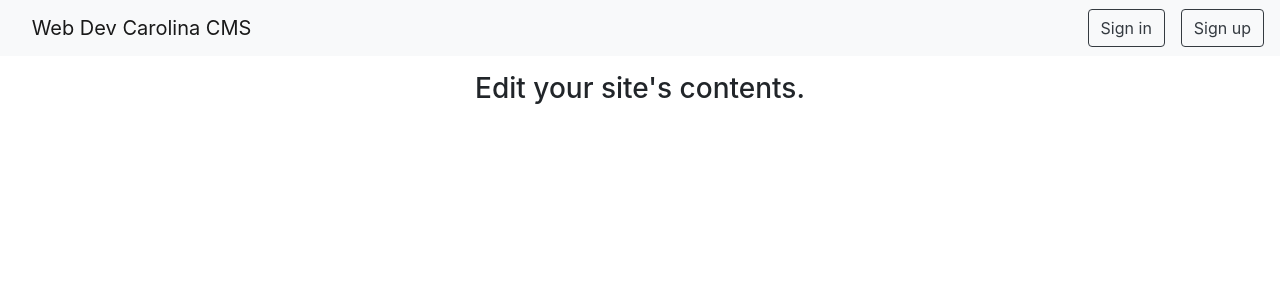
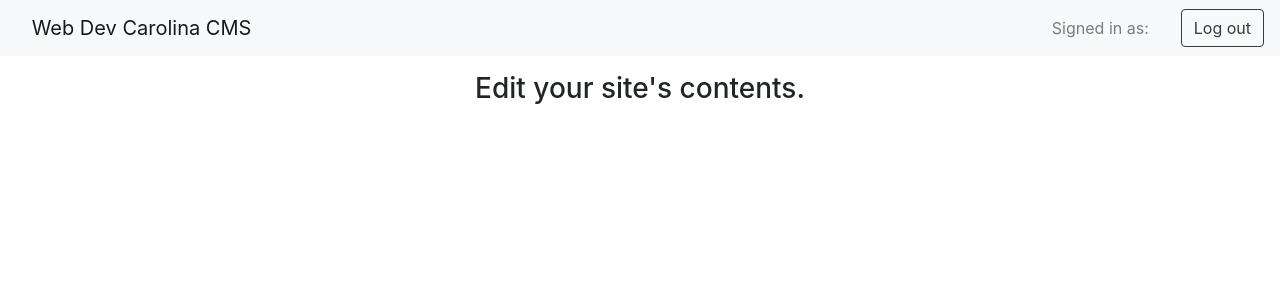
Before and after one commit to web-dev-carolina/headless-cms, a React (Create React App) app in the folder cms-app/: page /home in a window 1280 px wide. Shown: the top 300 px of the page. Built offline with nearby package versions, Linux system fonts and the light colour scheme; no server answers.

Commit message:
full flow should be working

```diff
--- a/cms-app/src/App.js
+++ b/cms-app/src/App.js
@@ -7,18 +7,17 @@ import 'bootstrap/dist/css/bootstrap.min.css';
 import Axios from 'axios';
 
 function App() {
-  const [userData, setUserData] = useState({ token: undefined, user: undefined });
+  const [userData, setUserData] = useState({ token: undefined, userInfo: { user: undefined, proj: [undefined] } });
   const history = useHistory();
 
-  useEffect( () => {
+  useEffect(() => {
     const checkLoggedIn = async () => {
       let token = localStorage.getItem("auth-token");
       if (token == null) {
         localStorage.setItem("auth-token", "");
         token = "";
       }
-      const tokenRes = await Axios.post("http://localhost:9000/users/tokenIsValid",
-        null, {
+      const tokenRes = await Axios.post("http://localhost:9000/users/tokenIsValid", null, {
         headers: { "auth-token": token }
       });
       if (tokenRes.data.valid) {
@@ -31,17 +30,19 @@ function App() {
             activeProject: ""
           },
         });
+        history.push('/projectselect');
         console.log('already logged in');
+      } else {
+        history.push('/signin');
       }
-      history.push('/signin');
-
     }
     checkLoggedIn();
   }, []);
 
   return (
     <UserContext.Provider value={{ userData, setUserData }} >
-      <NavbarContainer />
+      <NavbarContainer>
+      </NavbarContainer>
     </UserContext.Provider>
   );
 }
--- a/cms-app/src/components/NavbarContainer.jsx
+++ b/cms-app/src/components/NavbarContainer.jsx
@@ -33,7 +33,7 @@ const NavbarContainer = () => {
           {userData.userInfo ? (
             <>
             <Navbar.Text className="pr-3">Signed in as: <a>{userData.userInfo.user}</a></Navbar.Text>
-            <Button as={HLink} to="signin" variant="outline-dark" className="ml-3">Log out</Button>
+            <Button as={HLink} onClick={logout} to="signin" variant="outline-dark" className="ml-3">Log out</Button>
             </>
           ) : (
             <>
@@ -41,7 +41,6 @@ const NavbarContainer = () => {
             <Button as={HLink} to="/signup" variant="outline-dark" className="ml-3">Sign up</Button>
             </>
           )}
-
         </Navbar.Collapse>
       </Navbar>
       <Switch>
--- a/cms-app/src/components/ProjectSelect.jsx
+++ b/cms-app/src/components/ProjectSelect.jsx
@@ -5,14 +5,12 @@ import Axios from "axios";
 import UserContext from '../context/UserContext.js';
 import { useHistory } from "react-router-dom";
 
-
 export default function ProjectSelect() {
   const history = useHistory();
   const { userData, setUserData } = useContext(UserContext);
 
   let getProjects = function() {
-    console.log(userData);
-    return userData.userInfo.proj.slice(0, -1);
+    if (userData.userInfo) return userData.userInfo.proj.slice(0, -1);
   }
 
   async function clickHandler(project) {
@@ -27,8 +25,7 @@ export default function ProjectSelect() {
   }
 
   return (
-    <Container className="login pt-3">
-      {console.log(userData)}
+    <Container className="projectselect pt-3">
       <h3 className="text-center">Select the project you want to work on.</h3>
       <div className="projects-list pt-3">
         {getProjects().map(p =>
```
Also changed, not shown: 1 other file (tests, documents, lock files or other folders).
